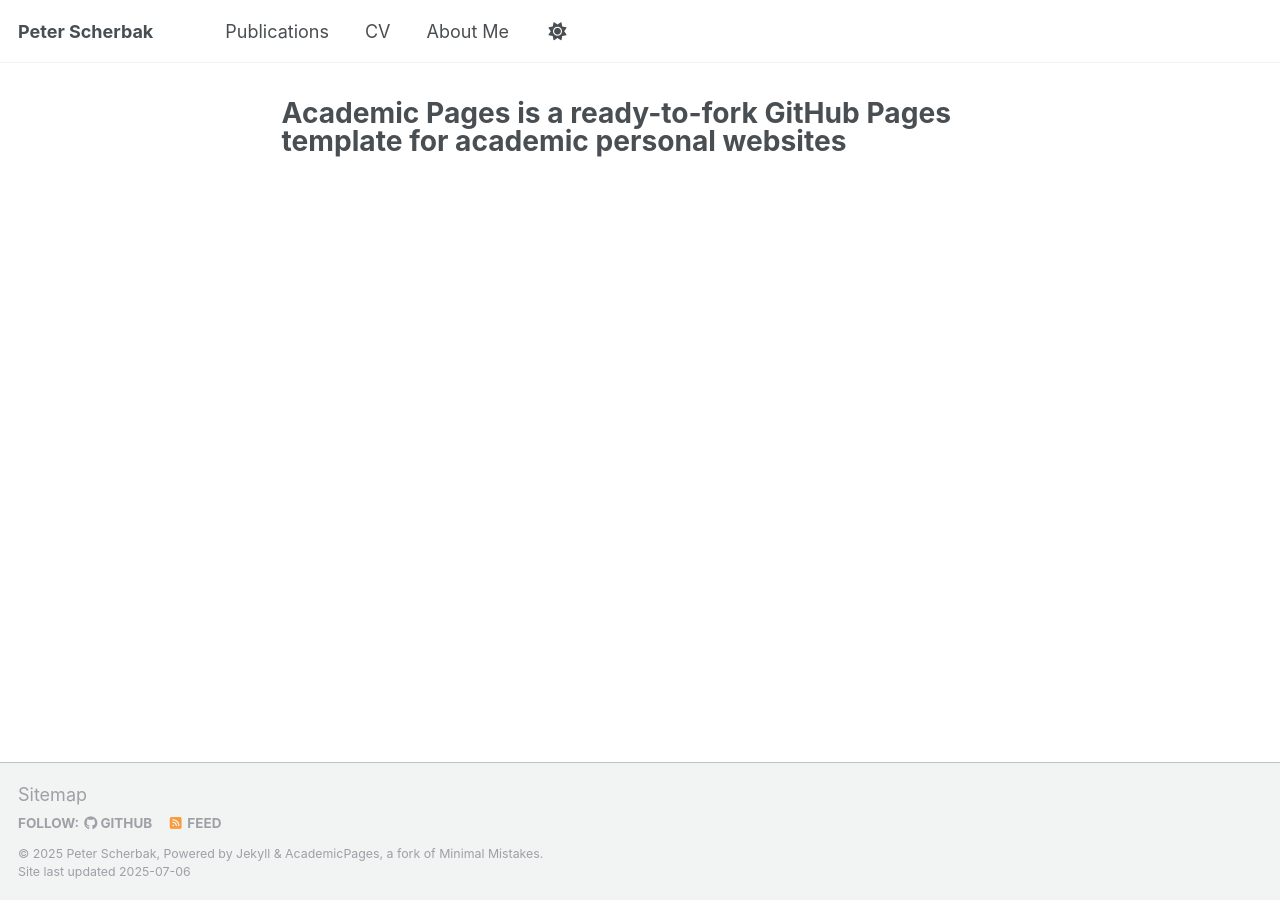
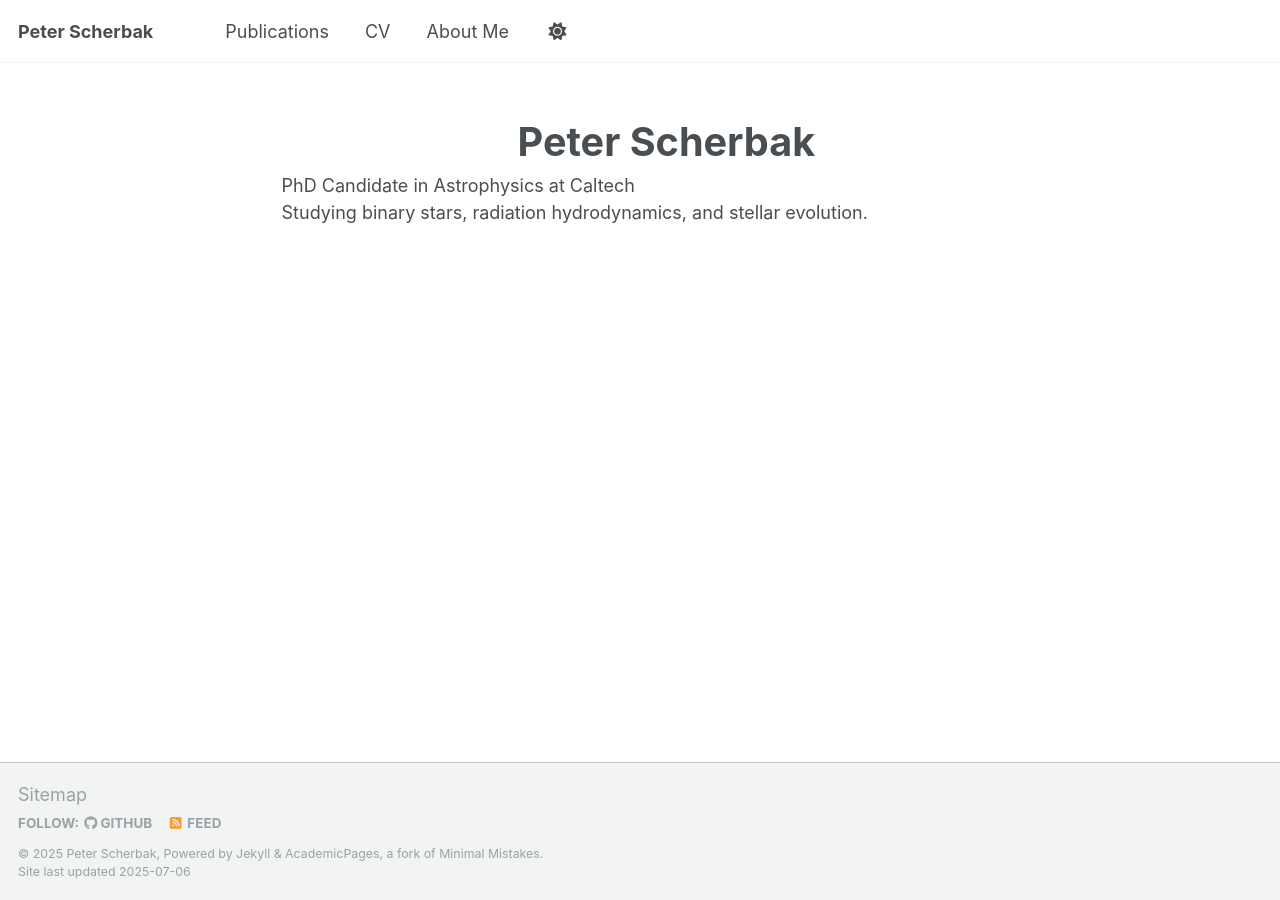
Before and after one commit to peterscherbak/peterscherbak.github.io, a Jekyll site: the page built from _pages/about.md, in a window 1280 px wide. Built offline with Jekyll 4.4.1, drawn with Linux system fonts in a browser that asks for light colours; a script that is not in the unit is left out.

Commit message:
Update about.md

```diff
--- a/_pages/about.md
+++ b/_pages/about.md
@@ -1,8 +1,14 @@
 ---
 permalink: /
-title: "Academic Pages is a ready-to-fork GitHub Pages template for academic personal websites"
+title: ""
 author_profile: false
 redirect_from:
   - /about/
   - /about.html
 ---
+<div style="text-align: center; font-size: 2.2em; font-weight: bold;">
+  Peter Scherbak
+</div>
+
+PhD Candidate in Astrophysics at Caltech
+Studying binary stars, radiation hydrodynamics, and stellar evolution.
```
